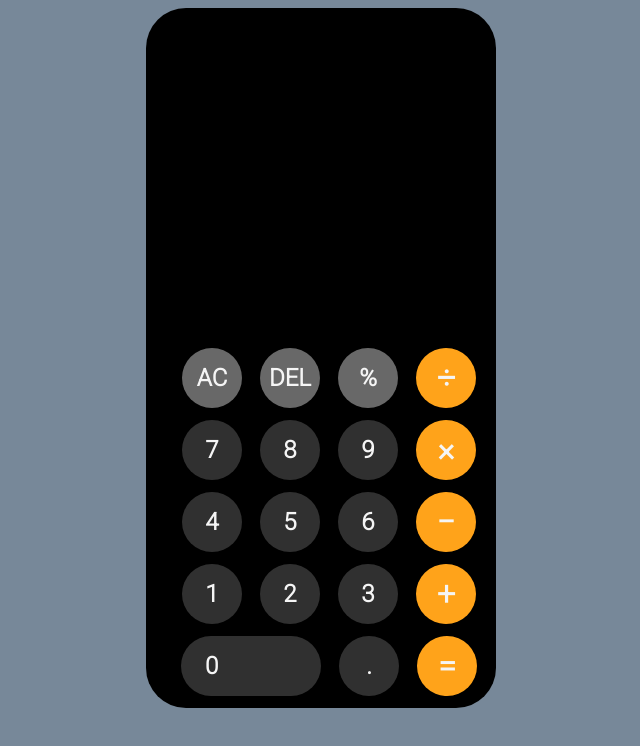
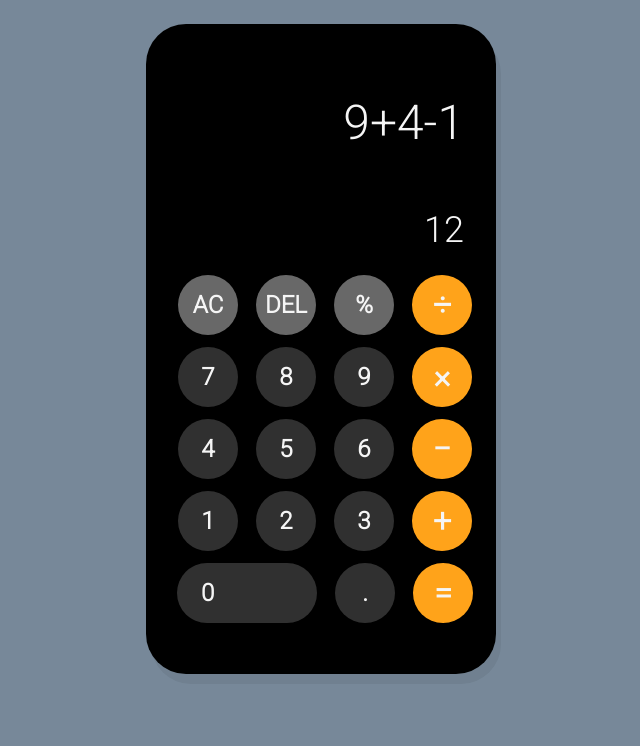
Before and after one commit to SidharthK2/calculatorProject, a plain HTML site: page index.html in a window 1280 px wide. Shown: the whole page, without its empty margins (319-959 px from the left). Drawn offline with Linux system fonts and the light colour scheme.

Commit message:
design complete

```diff
--- a/index.html
+++ b/index.html
@@ -17,8 +17,11 @@
   <body>
     <div class="container">
       <div class="display">
-        <div class="display top"></div>
-        <div class="display bottom"></div>
+        <div class="top">
+            <span>9+4-1</span>
+        </div>
+        <div class="bottom">
+            <span>12</span></div>
       </div>
       <div class="buttons">
         <button class="btn func">AC</button>
--- a/style.css
+++ b/style.css
@@ -1,3 +1,12 @@
+.buttons {
+  display: flex;
+  width: 100%;
+  flex-wrap: wrap;
+  gap: 12px 18px;
+  margin: 12px 4px;
+  justify-content: center;
+}
+
 .btn {
   display: flex;
   font-family: "Roboto", sans-serif;
@@ -8,11 +17,16 @@
   font-weight: bold;
   border-radius: 50%;
   background-color: #ffa31a;
-  color: white;
+  color: whitesmoke;
   justify-content: center;
   align-items: center;
   cursor: pointer;
   border: 0;
+}
+
+.btn:hover {
+  border: 1px solid whitesmoke;
+  transform: scale(1.1);
 }
 
 .btn.op {
@@ -32,40 +46,54 @@
 }
 
 .btn.zero {
-    display: flex;
-    width: 140px;
-    border-radius: 48px;
-    justify-content:flex-start;
-    padding-left: 24px;
+  display: flex;
+  width: 140px;
+  border-radius: 48px;
+  justify-content: flex-start;
+  padding-left: 24px;
 }
 
 body {
   display: flex;
   justify-content: center;
+  margin-top: 24px;
   background-color: lightslategray;
 }
 
 .container {
   display: flex;
   flex-direction: column;
-  justify-content: space-between;
+  justify-content: center;
   background-color: black;
   width: 350px;
-  height: 700px;
+  height: 650px;
   border-radius: 40px;
+  box-shadow: 5px 10px slategrey;
 }
 
 .display {
+  font-family: "Roboto", sans-serif;
+  font-size: large;
   display: flex;
+  flex-direction: column;
+  justify-content: center;
   height: 200px;
-  justify-content: center;
 }
 
-.buttons {
+.display .bottom,
+.display .top {
   display: flex;
-  width: 100%;
+  justify-content: flex-end;
+  align-items: flex-end;
   flex-wrap: wrap;
-  gap: 12px 18px;
-  margin: 12px 8px;
-  justify-content: center;
+  /* border: 1px solid white; */
+  height: 45%;
+  color: whitesmoke;
+  font-weight: normal;
+  font-size: 2em;
+  padding: 12px 32px;
 }
+
+.display .top {
+    font-size:3rem;
+}
```
